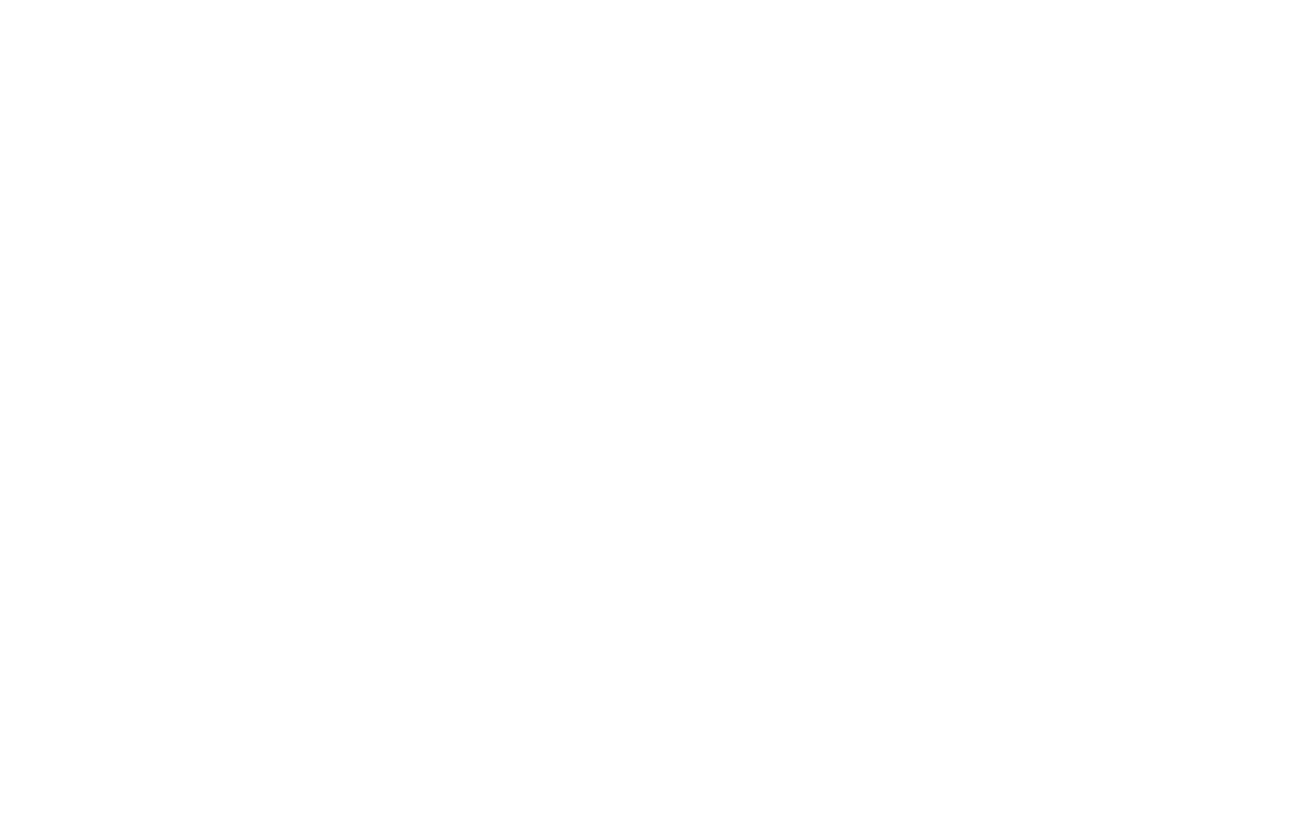
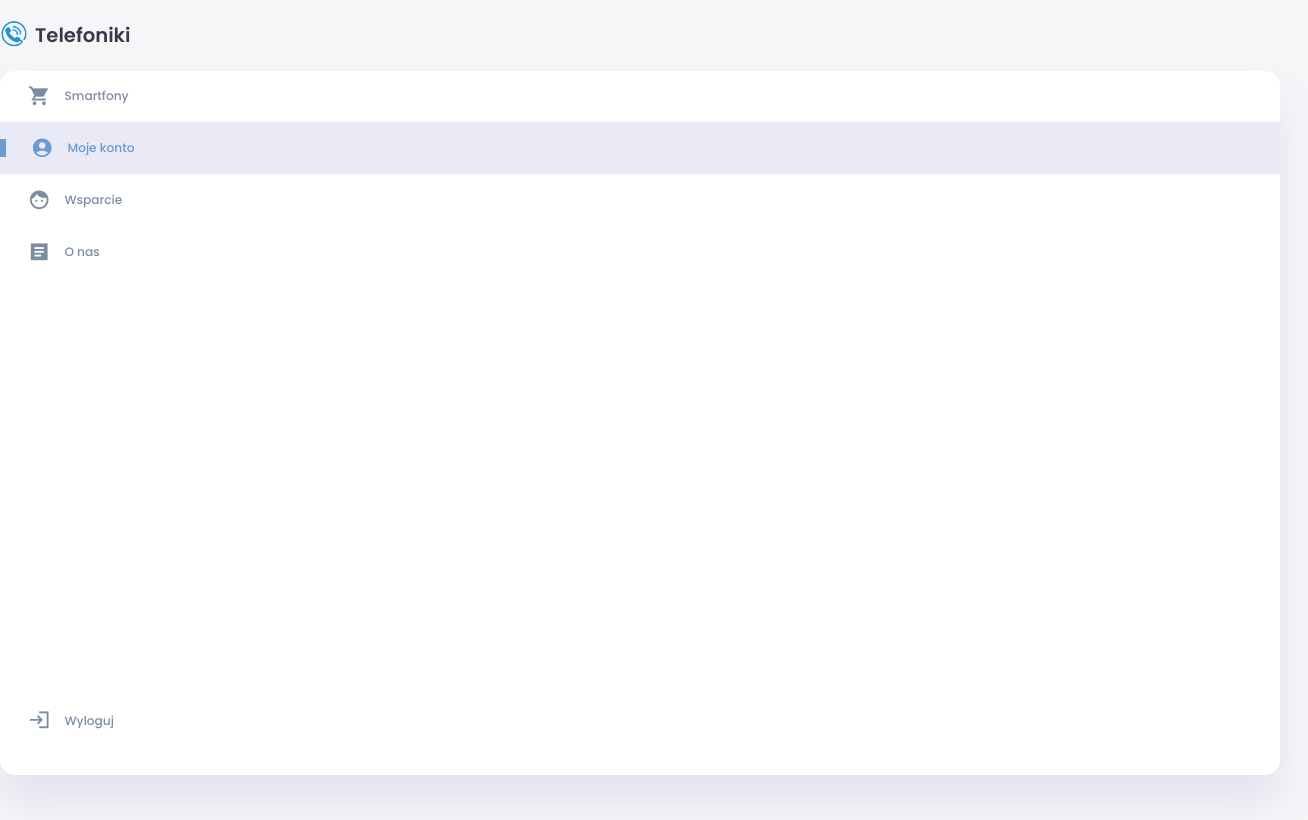
Before and after one commit to Szlonikk/TechnikiWWW-23-24, a plain HTML site: page moje_konto.html in a window 1280 px wide. Shown: the whole page, 1308 px wide, since content can reach past the window. Drawn offline with Linux system fonts and the light colour scheme.

Commit message:
dodanie zawartosci plikow podstron

```diff
--- a/moje_konto.html
+++ b/moje_konto.html
@@ -0,0 +1,76 @@
+<!DOCTYPE html>
+<html lang="en">
+
+<head>
+    <meta charset="UTF-8">
+    <meta http-equiv="X-UA-Compatible" content="IE=edge">
+    <meta name="viewport" content="width=device-width, initial-scale=1.0">
+    <link href="https://fonts.googleapis.com/icon?family=Material+Icons+Sharp" rel="stylesheet">
+    <link rel="stylesheet" href="style.css">
+
+    <title>Telefoniki.pl</title>
+
+</head>
+
+<body>
+    <!-- Sidebar Section -->
+    <div class="contaier">
+        <aside>
+            <div class="toggle">
+                <div class="logo">
+                    <img src="images/logo.png">
+                    <h2>Telefoniki</h2>
+                </div>
+                <div class="close">
+                    <span class="material-icons-sharp">
+                        close
+                    </span>
+                </div>
+            </div>
+            <div class="sidebar">
+                <a href="#" >
+                    <span class="material-icons-sharp">
+                        shopping_cart
+                    </span>
+                    <h3>Smartfony</h3>
+                </a>
+                <a href="#" class="active">
+                    <span class="material-icons-sharp">
+                        account_circle
+                    </span>
+                    <h3>Moje konto</h3>
+                </a>
+                <a href="#">
+                    <span class="material-icons-sharp">
+                        face
+                    </span>
+                    <h3>Wsparcie</h3>
+                </a>
+                <a href="#">
+                    <span class="material-icons-sharp">
+                        article
+                    </span>
+                    <h3>O nas</h3>
+                </a>
+                <a href="#">
+                    <span class="material-icons-sharp">
+                        login
+                    </span>
+                    <h3>Wyloguj</h3>
+                </a>
+            </div>
+
+
+        </aside>
+        <!--End of Sidebar-->
+        <!-- Main Content-->
+        <main>
+
+
+        </main>
+    </div>
+
+    <script src="script.js"></script>
+</body>
+
+</html>
--- a/script.js
+++ b/script.js
@@ -1,7 +1,15 @@
 function redirectToHomePage() {
     window.location.href = "index.html";
 }
-
+function redirectToAboutPage() {
+    window.location.href = "o_nas.html";
+}
+function redirectToMyProfilePage() {
+    window.location.href = "moje_konto.html";
+}
+function redirectToSupportPage() {
+    window.location.href = "wsparcie.html";
+}
 document.addEventListener("DOMContentLoaded", function () {
     var logoElements = document.getElementsByClassName("logo");
 
@@ -9,3 +17,11 @@ document.addEventListener("DOMContentLoaded", function () {
         logoElements[i].addEventListener("click", redirectToHomePage);
     }
 });
+
+document.addEventListener("DOMContentLoaded", function () {
+    var logoElements = document.getElementsByClassName("material-icons-sharp");
+
+    for (var i = 0; i < logoElements.length; i++) {
+        logoElements[i].addEventListener("click", redirectToMyProfilePage);
+    }
+});
```
Also changed, not shown: index.html (+1 -1 lines), o_nas.html (+76 -0 lines), wsparcie.html (+76 -0 lines), style.css (line endings or trailing spaces).
